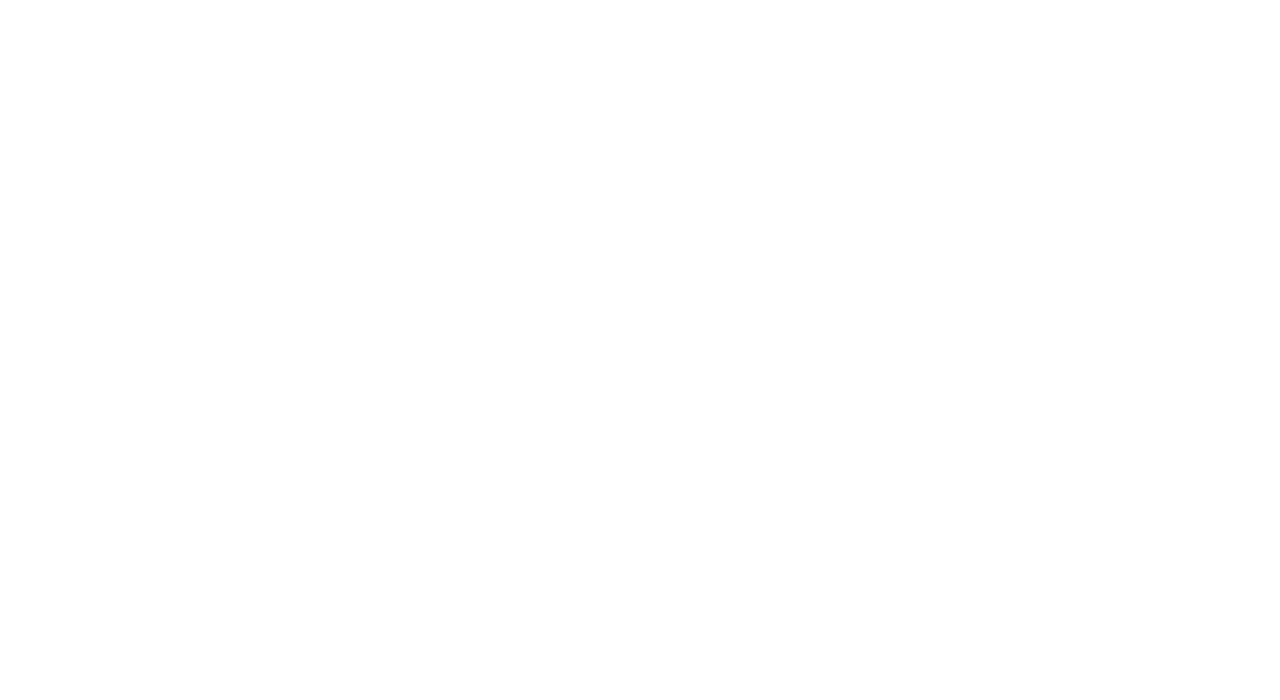
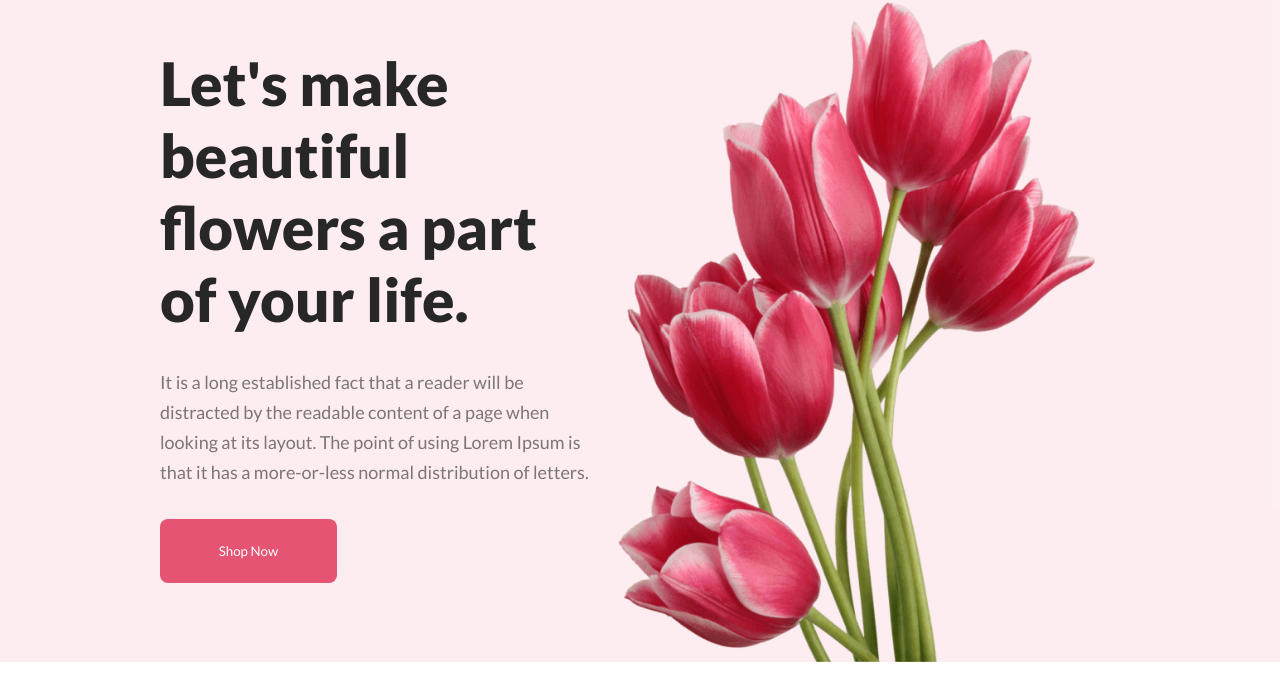
Before and after one commit to jubayer17pro/flower-shop, a plain HTML site: page index.html in a window 1280 px wide. Drawn offline with Linux system fonts and the light colour scheme.

Commit message:
created header section

```diff
--- a/index.html
+++ b/index.html
@@ -4,6 +4,25 @@
     <meta charset="UTF-8" />
     <meta name="viewport" content="width=device-width, initial-scale=1.0" />
     <title>flower shop</title>
+    <link rel="stylesheet" href="styles/styles.css" />
   </head>
-  <body></body>
+  <body>
+    <header>
+      <div class="container banner">
+        <div class="banner-text">
+          <h1>Let's make beautiful flowers a part of your life.</h1>
+          <p>
+            It is a long established fact that a reader will be distracted by
+            the readable content of a page when looking at its layout. The point
+            of using Lorem Ipsum is that it has a more-or-less normal
+            distribution of letters.
+          </p>
+          <button>Shop Now</button>
+        </div>
+        <div class="banner-img">
+          <img src="assets/images/pngwing 10.png" alt="" />
+        </div>
+      </div>
+    </header>
+  </body>
 </html>
--- /dev/null
+++ b/styles/styles.css
@@ -0,0 +1,53 @@
+@import url("https://fonts.googleapis.com/css2?family=Lato:ital,wght@0,100;0,300;0,400;0,700;0,900;1,100;1,300;1,400;1,700;1,900&display=swap");
+
+* {
+  margin: 0;
+  padding: 0;
+  font-family: "Lato", sans-serif;
+}
+
+p {
+  font-weight: 400;
+  font-size: 18px;
+  line-height: 167%;
+  color: rgba(39, 39, 39, 0.6);
+}
+
+button {
+  border-radius: 8px;
+  padding: 20px 43px;
+  width: 177px;
+  height: 64px;
+  color: #fff;
+  border: none;
+  background-color: #e55473;
+}
+
+header {
+  background-color: rgba(229, 84, 115, 0.1);
+}
+.container {
+  width: 75%;
+  max-width: 1440px;
+  margin: 0 auto;
+}
+.banner {
+  display: flex;
+  align-items: center;
+  justify-content: space-between;
+}
+
+.banner .banner-text h1 {
+  font-weight: 800;
+  font-size: 60px;
+  color: #272727;
+}
+
+.banner .banner-text * {
+  margin-bottom: 32px;
+  max-width: 525px;
+}
+.banner .banner-img img {
+  width: 100%;
+  vertical-align: middle;
+}
```
Also changed, not shown: assets/images/Flower 01.png (added), assets/images/Group 57.png (added), assets/images/Group 58.png (added), assets/images/Group 59.png (added), assets/images/Rectangle 4.png (added), assets/images/Rectangle 5.png (added), assets/images/Rectangle 6.png (added), assets/images/Rectangle 9.png (added), assets/images/pngwing 10.png (added), assets/images/pngwing 5.png (added), assets/images/pngwing 6.png (added), assets/images/pngwing 7.png (added), assets/images/pngwing 8.png (added).
